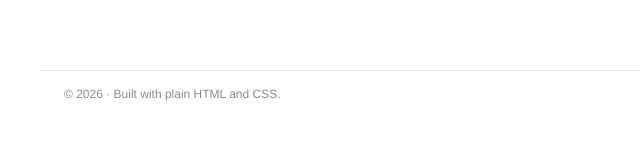
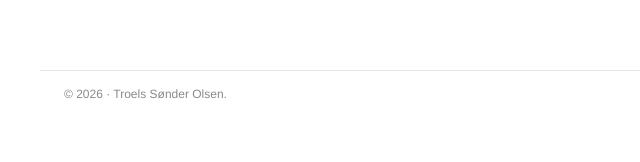
Before and after one commit to tsolsen/tsolsen.github.io, a plain HTML site: page people.html in a window 1280 px wide. Shown: the part 1400-1562 px from the top of the page, 0-640 px from the left. Drawn offline with Linux system fonts and the light colour scheme.

Commit message:
Update people.html

```diff
--- a/people.html
+++ b/people.html
@@ -89,7 +89,7 @@
   </main>
 
   <footer>
-    &copy; 2026 &middot; Built with plain HTML and CSS.
+    &copy; 2026 &middot; Troels Sønder Olsen.
   </footer>
 
 </body>
```
